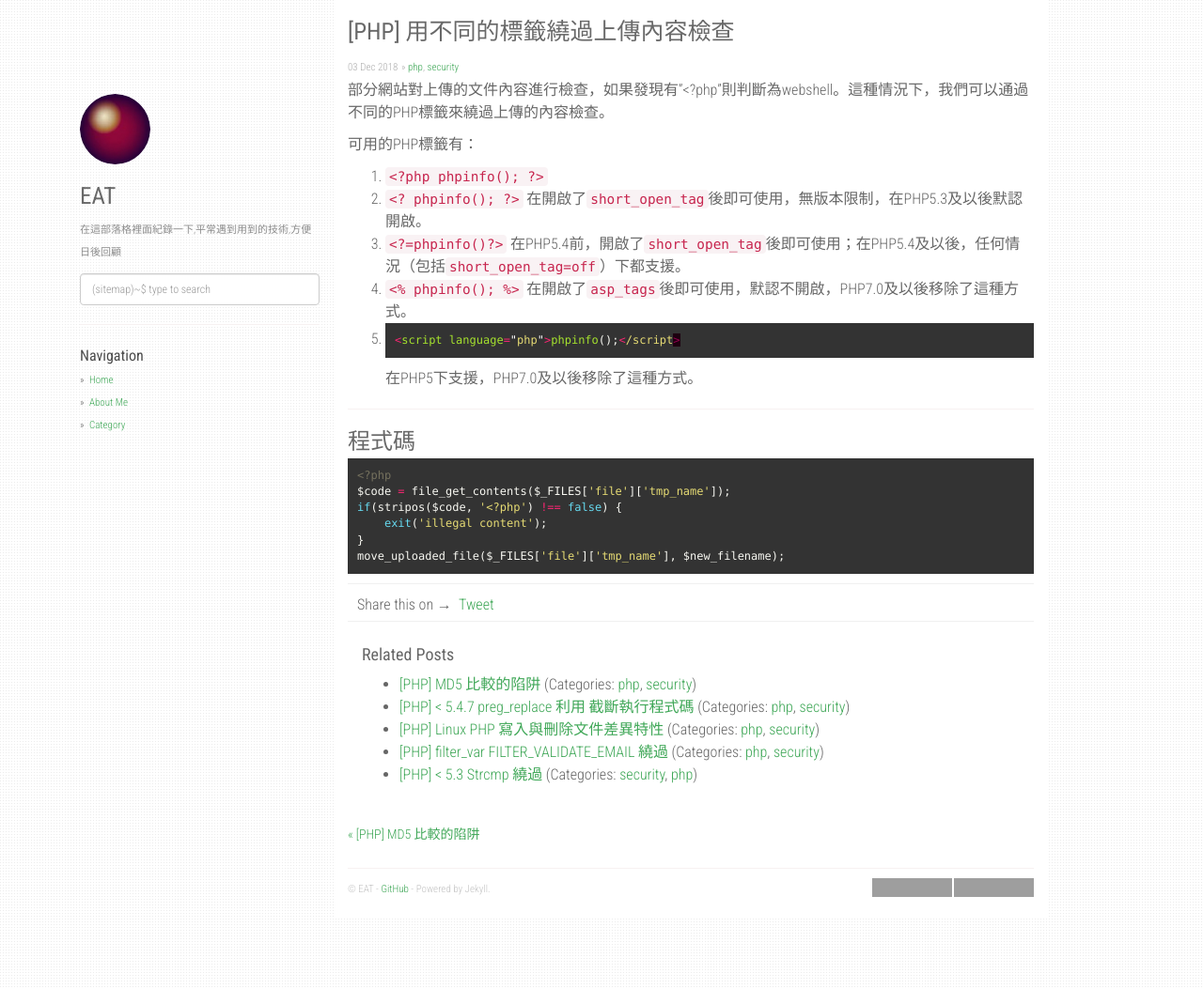
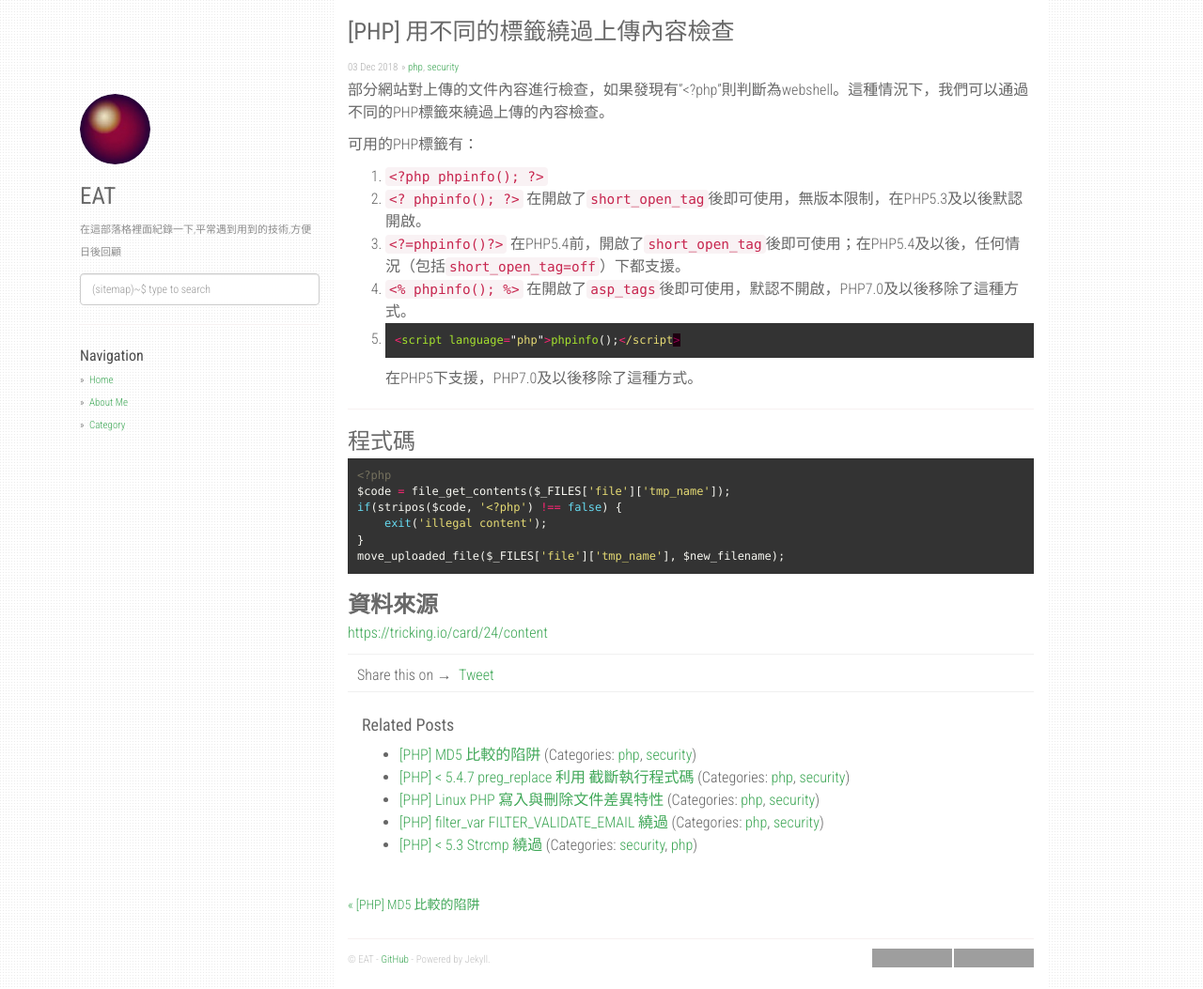
Before and after one commit to dyeat/dyeat.github.io, a Jekyll site: the page built from _posts/2018-12-03-用不同的標籤繞過上傳內容檢查.md, in a window 1280 px wide and 1053 px high. Shown: the whole window at 94% size. Built offline with Jekyll 4.4.1, drawn with Linux system fonts in a browser that asks for light colours; nearby versions of some CDN libraries; comment, search, counter and statistics services are not loaded; grey boxes are pictures that could not be loaded.

Commit message:
新增 資料來源

````diff
--- a/_posts/2018-12-03-用不同的標籤繞過上傳內容檢查.md
+++ b/_posts/2018-12-03-用不同的標籤繞過上傳內容檢查.md
@@ -31,3 +31,5 @@ if(stripos($code, '<?php') !== false) {
 }
 move_uploaded_file($_FILES['file']['tmp_name'], $new_filename);
 ```
+### **資料來源**
+[https://tricking.io/card/24/content](https://tricking.io/card/24/content)
````
